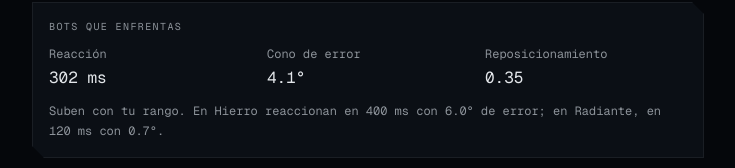
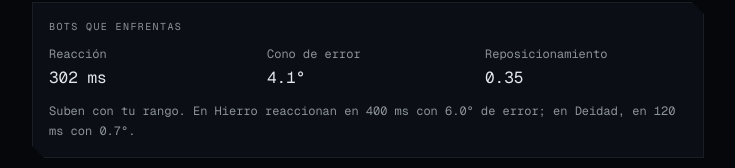
Before and after one commit to stgomoyaa/iagame, a Next.js app: page /career in a window 1280 px wide. Shown: the part 222-390 px from the top of the page, without its empty margins (272-1007 px from the left). Built offline with nearby package versions, Linux system fonts and the light colour scheme.

Commit message:
feat: renombra los tres tiers altos a Master, Grand Master y Deidad

```diff
--- a/src/game/progression/ranks.ts
+++ b/src/game/progression/ranks.ts
@@ -1,6 +1,6 @@
 /**
  * La escalera de rangos (sección 9 del spec): 9 tiers, 3 divisiones cada uno
- * salvo Radiante que tiene una sola. **25 rangos totales**, RR de 0 a 100
+ * salvo Deidad que tiene una sola. **25 rangos totales**, RR de 0 a 100
  * dentro de cada uno.
  *
  * El rango se representa como un **índice plano 0..24**, no como un par
@@ -12,9 +12,9 @@
  * - La dificultad de bots es `índice / 24`, un escalar 0..1 que
  *   `bots/difficulty.ts` ya sabía consumir desde la fase 2 (ese módulo se
  *   escribió con `rank` continuo justamente esperando esto). Hierro 1 da 0
- *   y cae exacto en los 400ms de la tabla del spec; Radiante da 1 y cae
+ *   y cae exacto en los 400ms de la tabla del spec; Deidad da 1 y cae
  *   exacto en los 120ms.
- * - Radiante siendo un tier de una sola división no es un caso especial: es
+ * - Deidad siendo un tier de una sola división no es un caso especial: es
  *   simplemente el último índice de la lista.
  *
  * Tier y división se derivan del índice para mostrarlos, nunca se guardan.
@@ -28,24 +28,24 @@
   'Oro',
   'Platino',
   'Diamante',
-  'Ascendente',
-  'Inmortal',
-  'Radiante',
+  'Master',
+  'Grand Master',
+  'Deidad',
 ]
 
-/** Divisiones por tier. Radiante es el único con una sola (spec: "3
- *  divisiones cada uno excepto Radiante"). */
+/** Divisiones por tier. Deidad es el único con una sola (spec: "3
+ *  divisiones cada uno excepto Deidad"). */
 const DIVISIONES_POR_TIER = 3
 
-/** Índice de Radiante dentro de TIERS. */
-const TIER_RADIANTE = TIERS.length - 1
+/** Índice de Deidad dentro de TIERS. */
+const TIER_DEIDAD = TIERS.length - 1
 
-/** Cantidad total de rangos: 8 tiers x 3 divisiones + Radiante = 25. */
-export const RANK_COUNT = TIER_RADIANTE * DIVISIONES_POR_TIER + 1
+/** Cantidad total de rangos: 8 tiers x 3 divisiones + Deidad = 25. */
+export const RANK_COUNT = TIER_DEIDAD * DIVISIONES_POR_TIER + 1
 
 /** Primer rango de la escalera (Hierro 1). */
 export const RANK_MIN = 0
-/** Último rango de la escalera (Radiante). */
+/** Último rango de la escalera (Deidad). */
 export const RANK_MAX = RANK_COUNT - 1
 
 /** RR máximo dentro de un rango. Superarlo promociona (ver rr.ts). */
@@ -54,9 +54,9 @@
 export interface RankName {
   /** Nombre del tier, ej. "Oro". */
   tier: string
-  /** 1..3, o 0 para Radiante, que no tiene divisiones. */
+  /** 1..3, o 0 para Deidad, que no tiene divisiones. */
   division: number
-  /** Etiqueta lista para la UI, ej. "Oro 2" o "Radiante". */
+  /** Etiqueta lista para la UI, ej. "Oro 2" o "Deidad". */
   label: string
 }
 
@@ -66,13 +66,13 @@
 }
 
 /**
- * Descompone un índice plano en tier y división para mostrarlo. Radiante no
- * lleva número: "Radiante 1" no existe, y escribirlo delataría que el tier
+ * Descompone un índice plano en tier y división para mostrarlo. Deidad no
+ * lleva número: "Deidad 1" no existe, y escribirlo delataría que el tier
  * de una sola división es un caso pegado con cinta.
  */
 export function rankName(index: number): RankName {
   const i = clampRank(index)
-  if (i === RANK_MAX) return { tier: 'Radiante', division: 0, label: 'Radiante' }
+  if (i === RANK_MAX) return { tier: 'Deidad', division: 0, label: 'Deidad' }
   const tier = Math.floor(i / DIVISIONES_POR_TIER)
   const division = (i % DIVISIONES_POR_TIER) + 1
   return { tier: TIERS[tier], division, label: `${TIERS[tier]} ${division}` }
@@ -91,7 +91,7 @@
 export function rankIndex(tier: string, division: number): number {
   const t = TIERS.indexOf(tier)
   if (t < 0) throw new Error(`tier desconocido: "${tier}"`)
-  if (t === TIER_RADIANTE) return RANK_MAX
+  if (t === TIER_DEIDAD) return RANK_MAX
   const d = Math.min(DIVISIONES_POR_TIER, Math.max(1, Math.floor(division)))
   return t * DIVISIONES_POR_TIER + (d - 1)
 }
@@ -132,9 +132,9 @@
   Oro: '#d4a02a',
   Platino: '#3fb6c4',
   Diamante: '#8b6fe0',
-  Ascendente: '#3fa86b',
-  Inmortal: '#c8385a',
-  Radiante: '#f2e9c4',
+  Master: '#3fa86b',
+  'Grand Master': '#c8385a',
+  Deidad: '#f2e9c4',
 }
 
 /** Color del rango, derivado de su tier. */
```
Also changed, not shown: 1 other file (tests, documents, lock files or other folders).
